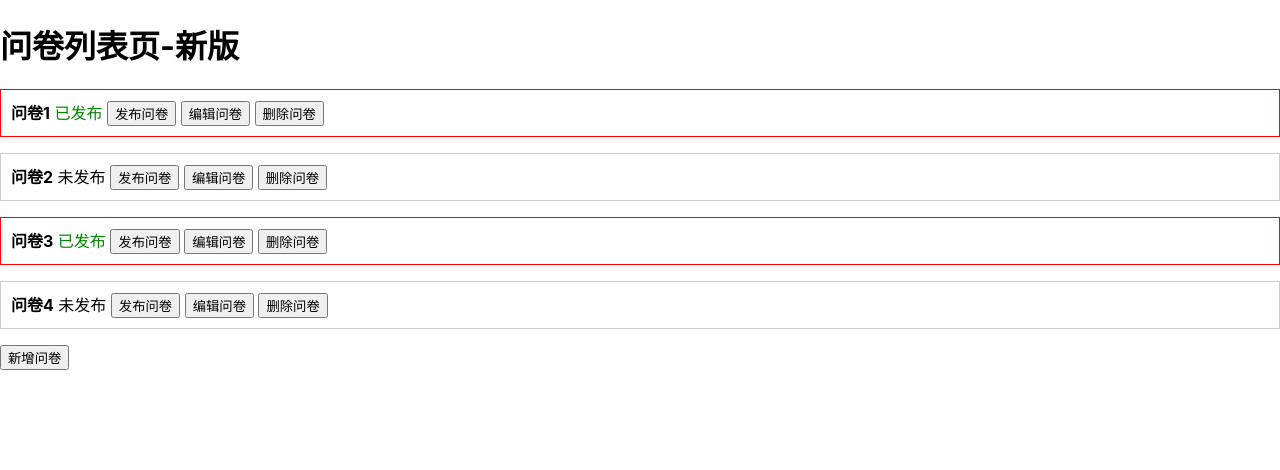
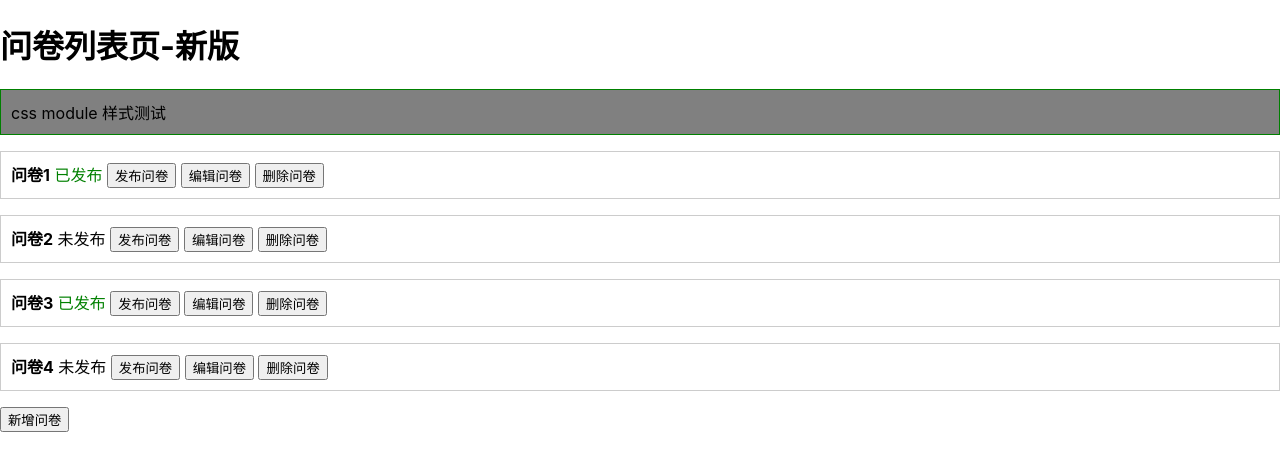
Before and after one commit to mango-zhaoxin/react-ts-demo, a React (Create React App) app: page / in a window 1280 px wide. Shown: the top 470 px of the page. Built offline with nearby package versions, Linux system fonts and the light colour scheme.

Commit message:
feat: 引入css module来进行样式隔离

```diff
--- /dev/null
+++ b/src/List2.module.css
@@ -0,0 +1,6 @@
+.list-item {
+  border: 1px solid green;
+  background: gray;
+  padding: 10px;
+  margin-bottom: 16px;
+}
--- a/src/List2.tsx
+++ b/src/List2.tsx
@@ -1,5 +1,6 @@
 import React, { FC, useEffect, useState } from 'react'
 import QuestionCard from './components/QuestionCard'
+import styles from './List2.module.css'
 import { produce } from 'immer'
 
 const List1: FC = () => {
@@ -108,6 +109,7 @@ const List1: FC = () => {
   return (
     <div>
       <h1>问卷列表页-新版</h1>
+      <p className={styles['list-item']}>css module 样式测试</p>
       {questionList.map((item) => {
         const { id, title, isPublished } = item
         return (
--- /dev/null
+++ b/src/components/QuestionCard.module.css
@@ -0,0 +1,9 @@
+.list-item {
+  border: 1px solid #ccc;
+  padding: 10px;
+  margin-bottom: 16px;
+}
+
+.published {
+  border-color: red;
+}
--- a/src/components/QuestionCard.tsx
+++ b/src/components/QuestionCard.tsx
@@ -1,6 +1,7 @@
 import React, { FC } from 'react'
-import './QuestionCard.css'
-import classnames from 'classnames'
+// import './QuestionCard.css'
+import styles from './QuestionCard.module.css'
+// import classnames from 'classnames'
 
 // 定义属性接口
 interface QuestionCardProps {
@@ -14,7 +15,7 @@ interface QuestionCardProps {
 const QuestionCard: FC<QuestionCardProps> = (props) => {
   const { id, title, isPublished, deleteQuestion, publishQuestion } = props
 
-  const itemClassName = classnames('list-item', { published: isPublished })
+  // const itemClassName = classnames('list-item', { published: isPublished })
   // const itemClassName = classnames({
   //   'list-item': true,
   //   published: isPublished
@@ -34,7 +35,7 @@ const QuestionCard: FC<QuestionCardProps> = (props) => {
     publishQuestion && publishQuestion(id)
   }
   return (
-    <div key={id} className={itemClassName}>
+    <div key={id} className={styles['list-item']}>
       <strong>{title}</strong>
       &nbsp;
       {isPublished ? (
```
